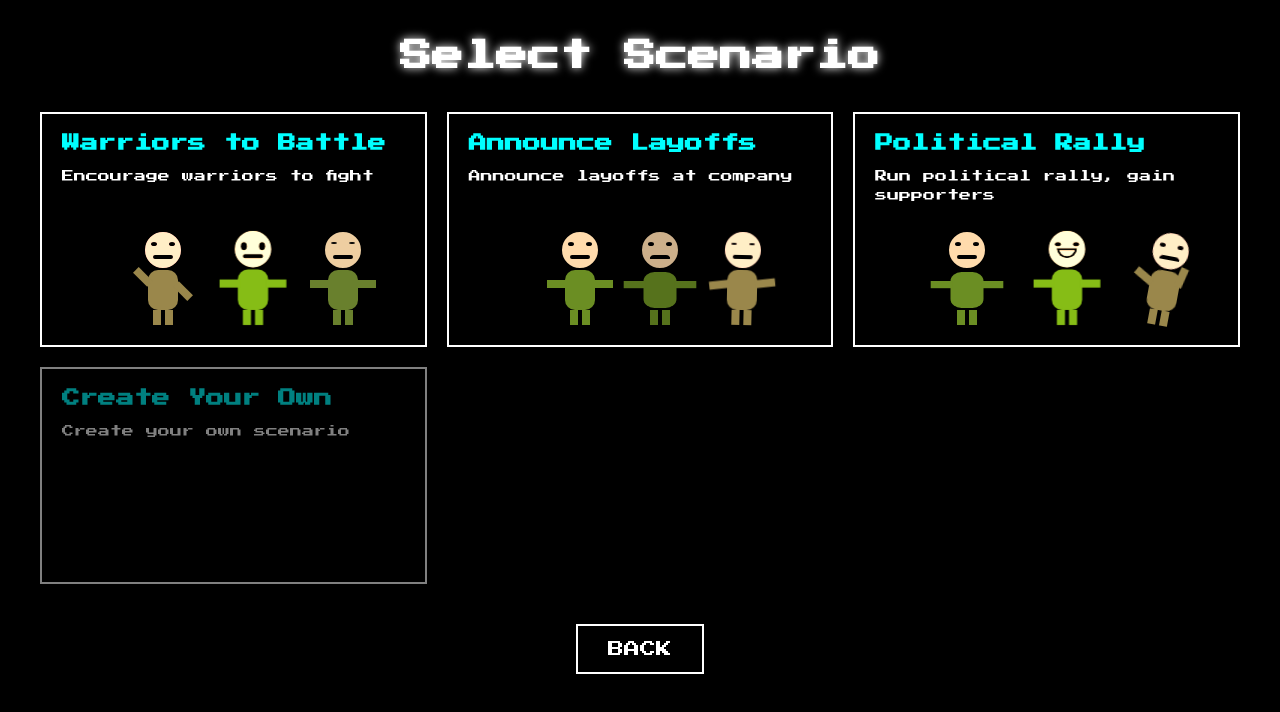
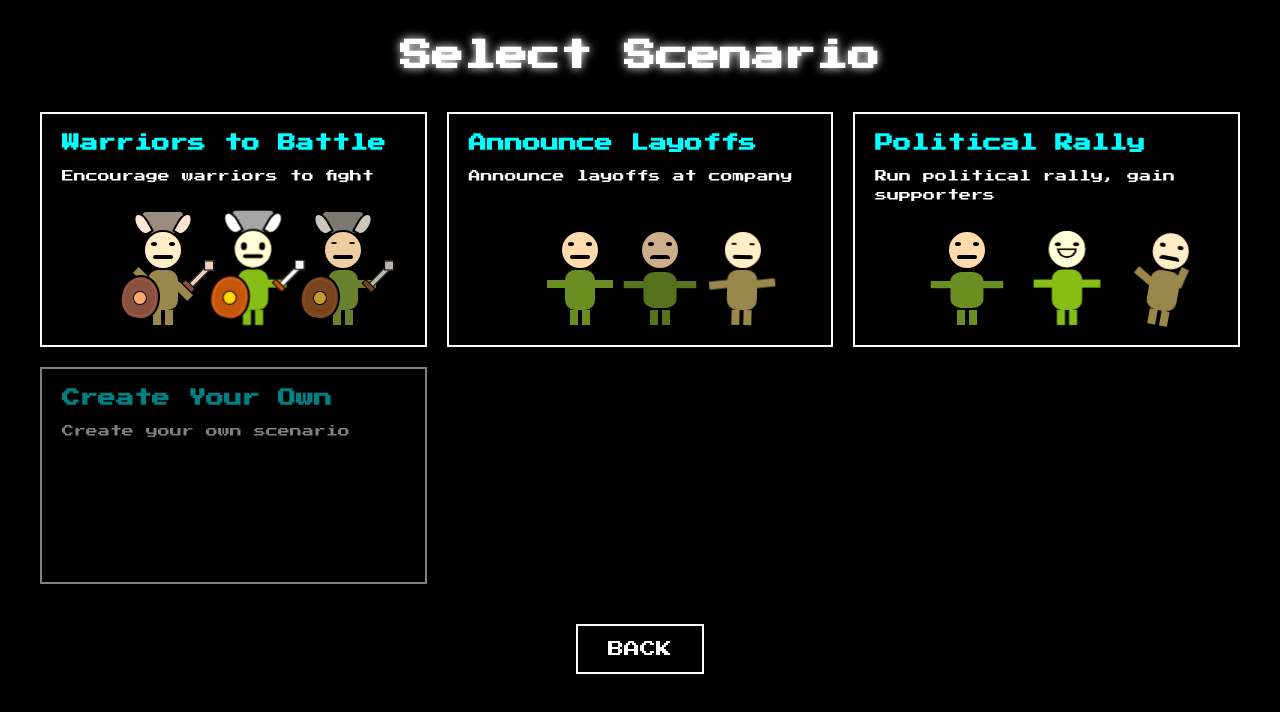
Before and after one commit to gtanczyk/talk2win-hackathon, a React (Vite) app: page / in a window 1280 px wide. Both pictures are taken after a click on the button "START". Shown: the top 712 px of the page. Built offline with nearby package versions, Linux system fonts and the light colour scheme; no server answers; what elevenlabs would draw is missing.

Commit message:
feat: add Viking-themed components (helmet, sword, shield) to Agent for warrior scenarios

```diff
--- a/src/components/Agent.styles.ts
+++ b/src/components/Agent.styles.ts
@@ -498,3 +498,115 @@ export const ThinkBubble = styled.div`
   font-style: italic;
   color: #666;
 `;
+
+// Viking-themed components
+export const VikingHelmet = styled.div`
+  position: absolute;
+  top: -20px;
+  left: 50%;
+  transform: translateX(-50%);
+  width: 44px;
+  height: 25px;
+  background-color: #808080;
+  border: 2px solid #000;
+  border-radius: 5px 5px 0 0;
+
+  /* Helmet horns */
+  &::before,
+  &::after {
+    content: '';
+    position: absolute;
+    top: 0;
+    width: 10px;
+    height: 20px;
+    background-color: #d3d3d3;
+    border: 2px solid #000;
+  }
+
+  &::before {
+    left: -8px;
+    transform: rotate(-30deg);
+    border-radius: 50% 50% 0 50%;
+  }
+
+  &::after {
+    right: -8px;
+    transform: rotate(30deg);
+    border-radius: 50% 50% 50% 0;
+  }
+`;
+
+export const Sword = styled.div<{ side: 'left' | 'right' }>`
+  position: absolute;
+  top: ${(props) => (props.side === 'right' ? '16px' : '12px')};
+  ${(props) => (props.side === 'right' ? 'right: -15px' : 'left: -35px')};
+  width: 6px;
+  height: 30px;
+  background-color: #c0c0c0;
+  border: 1px solid #000;
+  transform-origin: top center;
+  transform: ${(props) => (props.side === 'right' ? 'rotate(-135deg)' : 'rotate(45deg)')};
+
+  /* Sword handle */
+  &::before {
+    content: '';
+    position: absolute;
+    top: -5px;
+    left: -4px;
+    width: 12px;
+    height: 4px;
+    background-color: #8b4513;
+    border: 1px solid #000;
+  }
+
+  /* Sword tip */
+  &::after {
+    content: '';
+    position: absolute;
+    bottom: -4px;
+    left: -2px;
+    width: 8px;
+    height: 8px;
+    background-color: #c0c0c0;
+    border: 1px solid #000;
+    transform: rotate(45deg);
+  }
+`;
+
+export const Shield = styled.div<{ side: 'left' | 'right' }>`
+  position: absolute;
+  top: 5px;
+  ${(props) => (props.side === 'right' ? 'right: -28px' : 'left: -28px')};
+  width: 40px;
+  height: 45px;
+  background-color: #8b4513;
+  border: 2px solid #000;
+  border-radius: 50% 50% 45% 45%;
+  transform: ${(props) => (props.side === 'right' ? 'rotate(-10deg)' : 'rotate(10deg)')};
+
+  /* Shield decoration */
+  &::before {
+    content: '';
+    position: absolute;
+    top: 50%;
+    left: 50%;
+    transform: translate(-50%, -50%);
+    width: 12px;
+    height: 12px;
+    background-color: #daa520;
+    border: 1px solid #000;
+    border-radius: 50%;
+  }
+
+  /* Shield rim highlight */
+  &::after {
+    content: '';
+    position: absolute;
+    top: 2px;
+    left: 2px;
+    right: 2px;
+    bottom: 2px;
+    border: 1px solid #a0522d;
+    border-radius: 45% 45% 40% 40%;
+  }
+`;
--- a/src/components/Agent.tsx
+++ b/src/components/Agent.tsx
@@ -12,6 +12,9 @@ import {
   Leg,
   SpeechBubble,
   ThinkBubble,
+  VikingHelmet,
+  Sword,
+  Shield,
 } from './Agent.styles';
 import { AgentSound } from './AgentSound';
 
@@ -34,12 +37,16 @@ export const Agent: React.FC<AgentType & { scenarioType: ScenarioType }> = ({
     return () => clearTimeout(timeout);
   }, [spokenText]);
 
+  const isWarrior = scenarioType === ScenarioType.WARRIORS_TO_BATTLE;
+
   return (
     <AgentPosition x={x} y={y}>
       <StyledAgent mood={mood} bodyLanguage={bodyLanguageExpression}>
         {thinkingState && <ThinkBubble>{thinkingState}</ThinkBubble>}
         {delayedSpokenText && <SpeechBubble>{spokenText}</SpeechBubble>}
         {delayedSpokenText && <AgentSound text={delayedSpokenText} scenarioType={scenarioType} />}
+
+        {isWarrior && <VikingHelmet />}
 
         <Head expression={facialExpression}>
           <Eyes expression={facialExpression} />
@@ -49,6 +56,12 @@ export const Agent: React.FC<AgentType & { scenarioType: ScenarioType }> = ({
         <Body bodyLanguage={bodyLanguageExpression}>
           <Arm side="left" bodyLanguage={bodyLanguageExpression} />
           <Arm side="right" bodyLanguage={bodyLanguageExpression} />
+          {isWarrior && (
+            <>
+              <Shield side="left" />
+              <Sword side="right" />
+            </>
+          )}
         </Body>
 
         <Legs>
```
